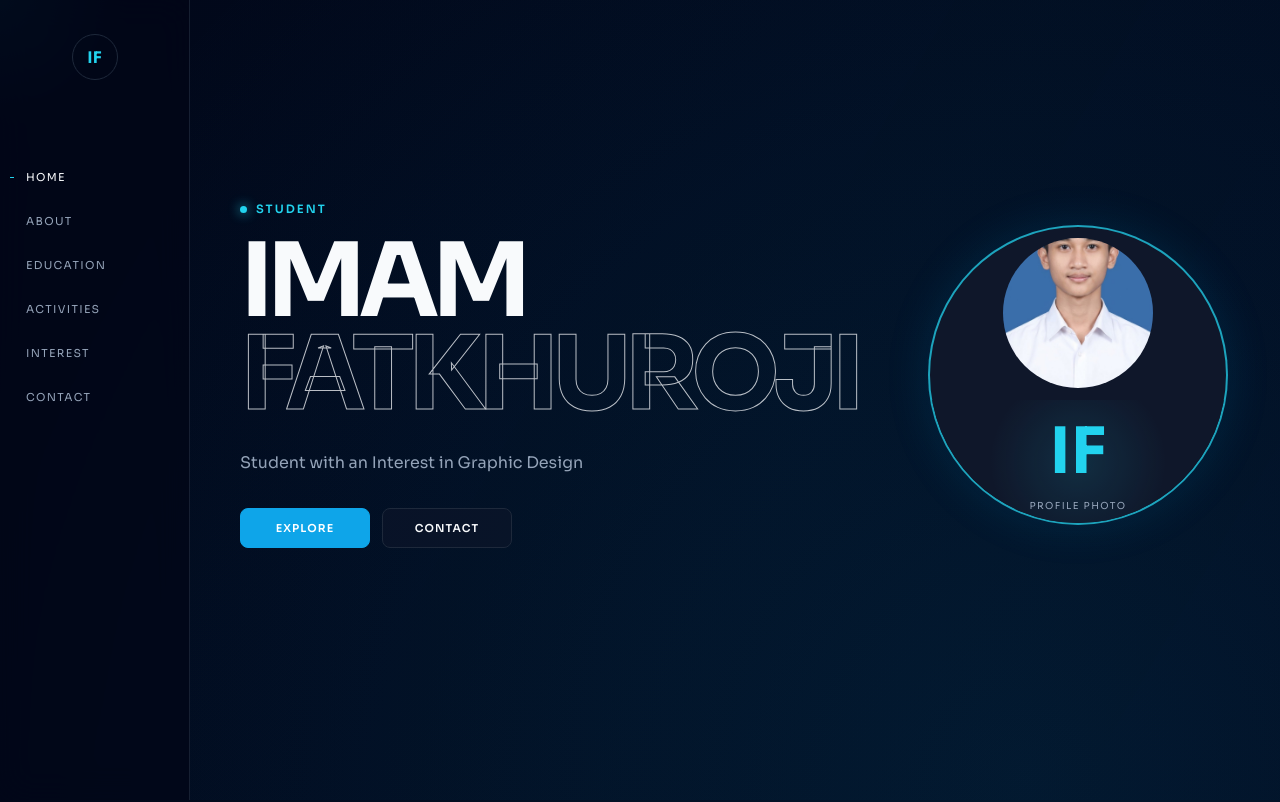
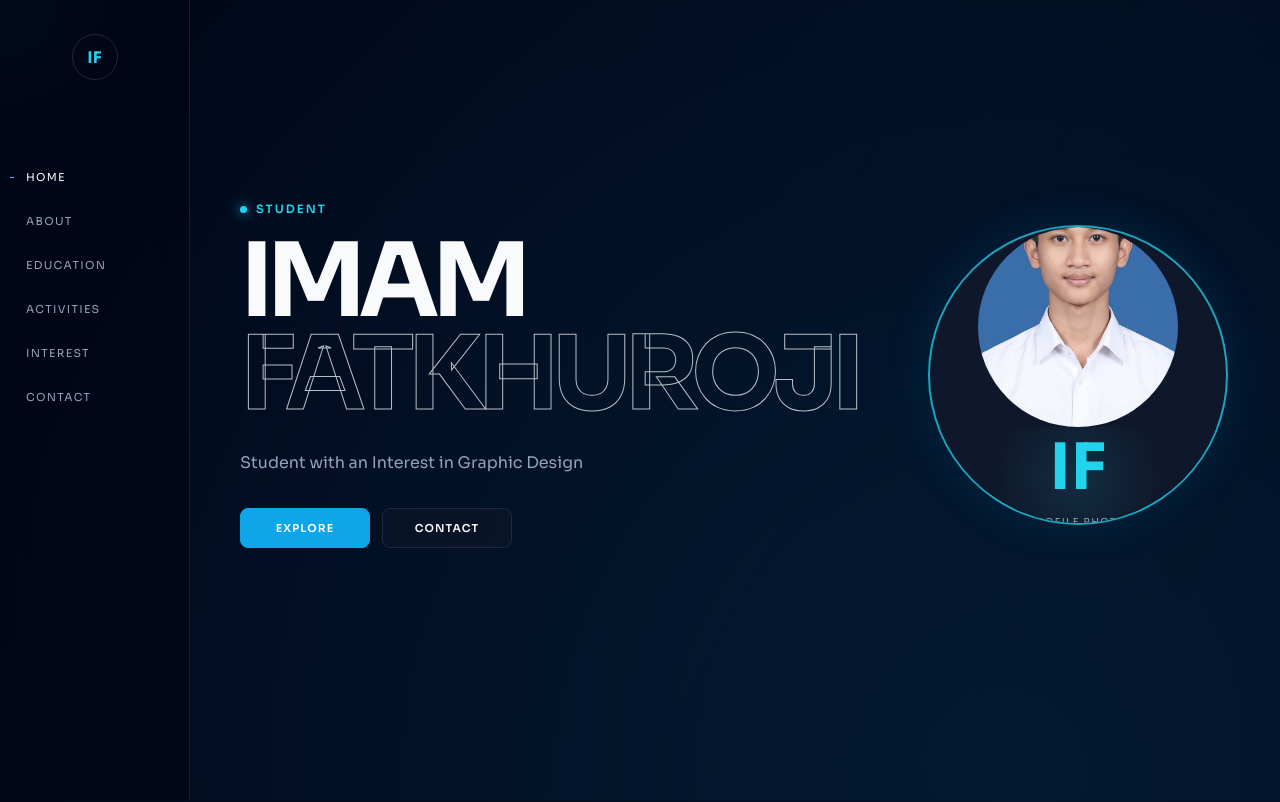
Before and after one commit to imunaxzy/cv1, a plain HTML site: page index.html in a window 1280 px wide. Shown: the top 802 px of the page. Drawn offline with nearby package versions, Linux system fonts and the light colour scheme.

Commit message:
Update index.html

```diff
--- a/index.html
+++ b/index.html
@@ -40,7 +40,7 @@ main{margin-left:var(--sidebar)}.section{width:min(1100px,calc(100% - 100px));mi
 <aside class="sidebar"><a class="brand" href="#home">IF</a><nav class="nav"><a class="nav-link active" href="#home">HOME</a><a class="nav-link" href="#about">ABOUT</a><a class="nav-link" href="#education">EDUCATION</a><a class="nav-link" href="#activities">ACTIVITIES</a><a class="nav-link" href="#interest">INTEREST</a><a class="nav-link" href="#contact">CONTACT</a></nav></aside>
 <button class="mobile-menu" id="mobileMenu" aria-label="Buka menu">☰</button>
 <main>
-<section class="section hero" id="home"><div class="hero-copy reveal"><p class="status"><span></span> STUDENT</p><h1>IMAM<br><span>FATKHUROJI</span></h1><p class="tagline">Student with an Interest in Graphic Design</p><div class="hero-actions"><a class="button primary" href="#about">EXPLORE</a><a class="button secondary" href="#contact">CONTACT</a></div></div><div class="hero-photo-wrap reveal"><div class="profile-photo"><img id="profileImage" src="imam.jpg" alt="Foto profil Imam Fatkhuroji" style="width: 150px; height: 150px; border-radius: 50%; object-fit: cover; object-position: center; display: block; margin: 0 auto;"><div class="photo-placeholder" id="photoPlaceholder"><span>IF</span><small>PROFILE PHOTO</small></div></div><button class="change-photo hidden" id="changePhotoButton">CHANGE PHOTO</button><input class="hidden" id="photoInput" type="file" accept="image/*"></div></section>
+<section class="section hero" id="home"><div class="hero-copy reveal"><p class="status"><span></span> STUDENT</p><h1>IMAM<br><span>FATKHUROJI</span></h1><p class="tagline">Student with an Interest in Graphic Design</p><div class="hero-actions"><a class="button primary" href="#about">EXPLORE</a><a class="button secondary" href="#contact">CONTACT</a></div></div><div class="hero-photo-wrap reveal"><div class="profile-photo"><img id="profileImage" src="imam.jpg" alt="Foto profil Imam Fatkhuroji" style="width: 200px; height: 200px; border-radius: 100%; object-fit: cover; object-position: center; display: block; margin: 0 auto;"><div class="photo-placeholder" id="photoPlaceholder"><span>IF</span><small>PROFILE PHOTO</small></div></div><button class="change-photo hidden" id="changePhotoButton">CHANGE PHOTO</button><input class="hidden" id="photoInput" type="file" accept="image/*"></div></section>
 <section class="section" id="about"><div class="section-heading reveal"><span>01</span><h2>ABOUT ME</h2></div><div class="glass-card about-card reveal"><p>Saya adalah pelajar kelas XII di SMA Gunung Madu yang cukup mudah beradaptasi dan memiliki rasa tanggung jawab dalam menjalankan tugas. Saya memiliki ketertarikan pada bidang desain dan mulai mengembangkan kemampuan di bidang teknologi melalui pengalaman membuat website. Ke depannya, saya ingin melanjutkan pendidikan ke perguruan tinggi sekaligus mengembangkan kemampuan dan pengalaman di dunia kerja.</p><div class="facts"><div><span>STATUS</span><strong>Pelajar</strong></div><div><span>SCHOOL</span><strong>SMA Gunung Madu</strong></div><div><span>CLASS</span><strong>XII</strong></div><div><span>INTEREST</span><strong>Desain Grafis</strong></div></div></div></section>
 <section class="section" id="education"><div class="section-heading reveal"><span>02</span><h2>EDUCATION</h2></div><article class="education-card glass-card reveal"><p class="year">2024 — 2027</p><h3>SMA GUNUNG MADU</h3><p class="education-meta">IPA / IPS &nbsp;•&nbsp; Kelas XII</p><p class="location">Bandar Mataram, Lampung Tengah, Lampung</p></article></section>
 <section class="section" id="activities"><div class="section-heading reveal"><span>03</span><h2>EXPERIENCE &amp; ACTIVITIES</h2></div><div class="timeline"><article class="timeline-item reveal"><div class="timeline-dot"></div><div class="glass-card timeline-card"><p class="timeline-date">DESEMBER 2022 — 2024</p><h3>Persaudaraan Setia Hati Terate</h3><p>Anggota</p></div></article><article class="timeline-item reveal"><div class="timeline-dot"></div><div class="glass-card timeline-card"><p class="timeline-date">2023</p><h3>Ashabul Kahfi</h3><p>Anggota</p><p>Juara 1 Lomba Hadroh — Tingkat Perusahaan</p><p>PT Gunung Madu Plantation</p></div></article><article class="timeline-item reveal"><div class="timeline-dot"></div><div class="glass-card timeline-card"><p class="timeline-date">KELAS 9 SMP</p><h3>Wisuda Tahfiz Juz 30</h3><p>Mengikuti wisuda Tahfiz Juz 30.</p><p>SMP Satya Dharma Sudjana</p></div></article></div></section>
```
